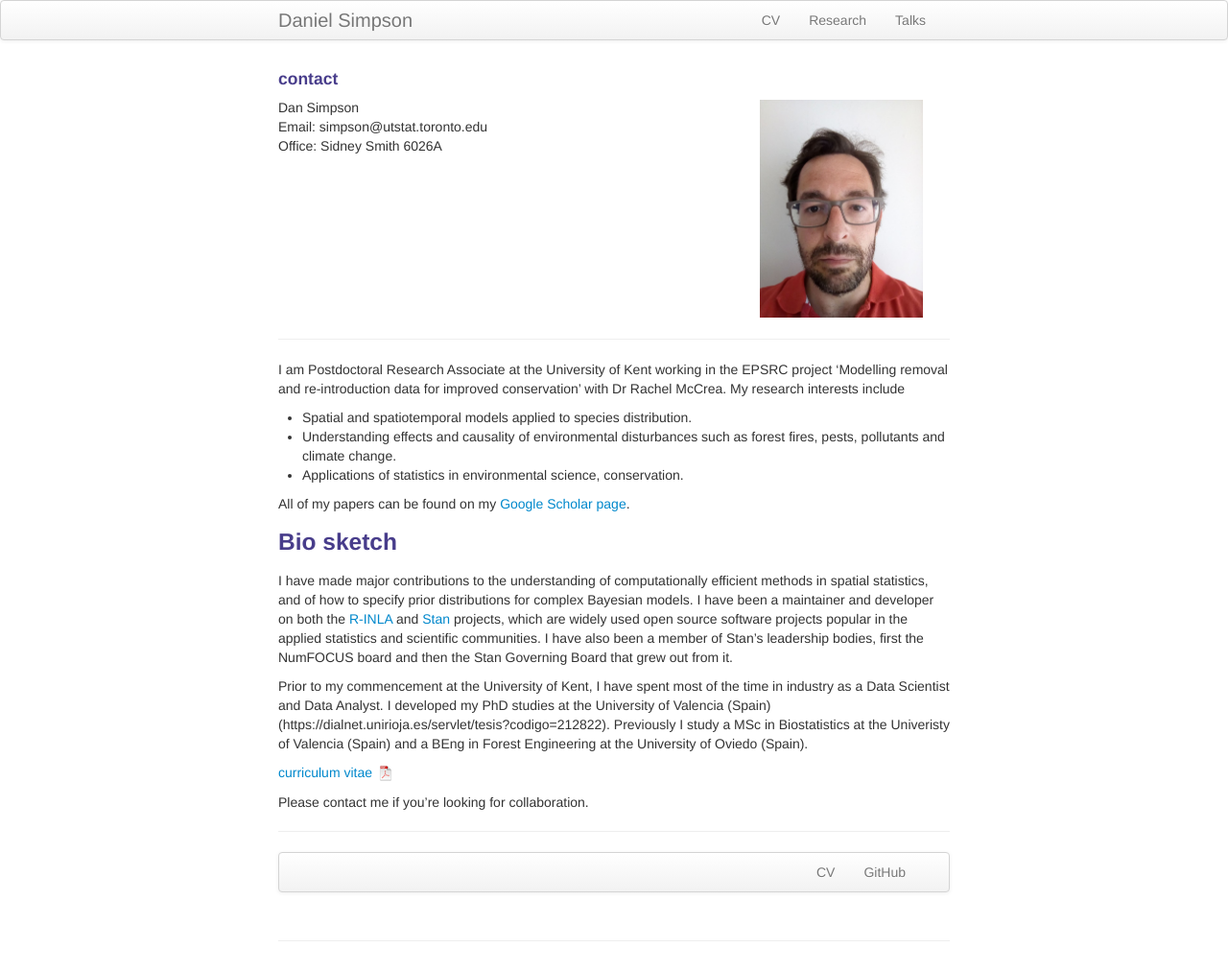
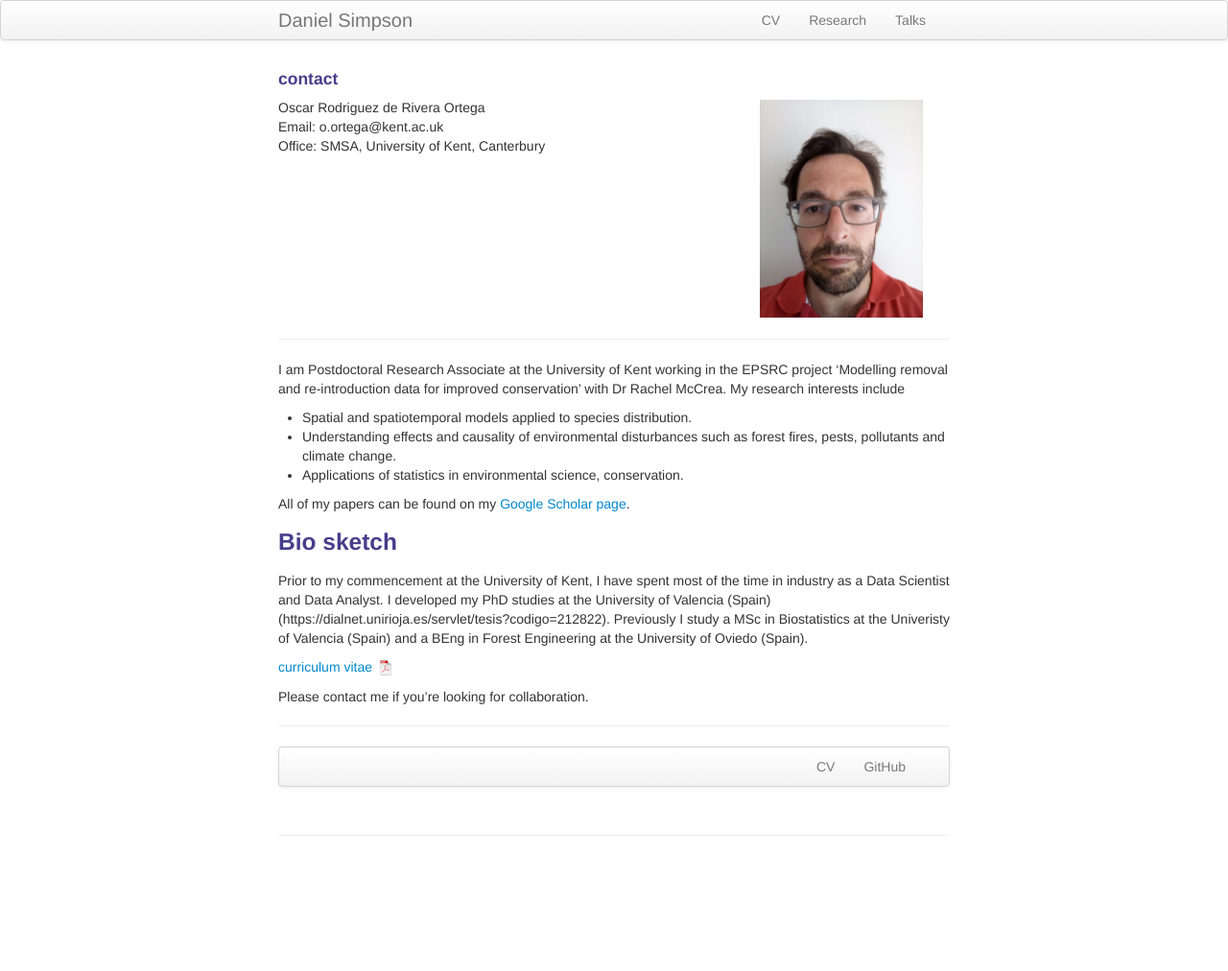
Before and after one commit to orrortega/orrortega.github.io, a Jekyll site: the page built from index.md, in a window 1280 px wide. Shown: the whole page at 96% size. Built offline with Jekyll 4.4.1, drawn with Linux system fonts in a browser that asks for light colours; after the commit the page ends 902 px from its top, so only the background shows below that.

Commit message:
Update index.md

```diff
--- a/index.md
+++ b/index.md
@@ -10,15 +10,15 @@ keywords: Statistical Ecology, Species Distribution Models, Spatio-Temporal Mode
 
     <div class="row-fluid">
         <div class="span5">
-            Dan Simpson<br/>
-            Email: simpson@utstat.toronto.edu<br/>
-            Office: Sidney Smith 6026A
+            Oscar Rodriguez de Rivera Ortega<br/>
+            Email: o.ortega@kent.ac.uk<br/>
+            Office: SMSA, University of Kent, Canterbury
         </div>
 
         <div class="span2">
         <a href="../assets/headshot.jpg">
             <img src="../assets/headshot.jpg"
-                  title="Dan Simpson" alt="Dan Simpson"/></a>
+                  title="Oscar Rodriguez de Rivera" alt="Oscar Rodriguez de Rivera"/></a>
         </div>
     </div>
 </div>
@@ -33,7 +33,6 @@ All of my papers can be found on my [Google Scholar page](https://scholar.google
 
 
 ### Bio sketch
-I have made major contributions to the understanding of computationally efficient methods in spatial statistics, and of how to specify prior distributions for complex Bayesian models. I have been a maintainer and developer on both the [R-INLA](http://r-inla.org/) and [Stan](http://mc-stan.org/) projects, which are widely used open source software projects popular in the applied statistics and scientific communities. I have also been a member of Stan’s leadership bodies, first the NumFOCUS board and then the Stan Governing Board that grew out from it.
 
 Prior to my commencement at the University of Kent, I have spent most of the time in industry as a Data Scientist and Data Analyst. I developed my PhD studies at the University of Valencia (Spain) (https://dialnet.unirioja.es/servlet/tesis?codigo=212822). Previously I study a MSc in Biostatistics at the Univeristy of Valencia (Spain) and a BEng in Forest Engineering at the University of Oviedo (Spain).
 
```
